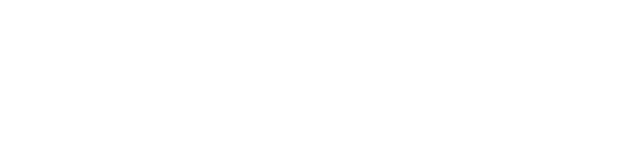
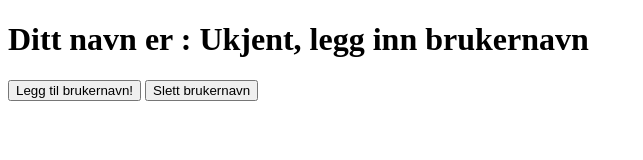
Before and after one commit to guysoul/forelesning-6, a plain HTML site: page index.html in a window 1280 px wide. Shown: the whole page, without its empty margins (0-643 px from the left). Drawn offline with Linux system fonts and the light colour scheme.

Commit message:
made a username program

```diff
--- a/index.html
+++ b/index.html
@@ -5,5 +5,42 @@
     <meta name="viewport" content="width=device-width, initial-scale=1.0" />
     <title>Storage session</title>
   </head>
-  <body></body>
+  <body>
+    <h1 id="name-txt">Ditt navn er: Ukjent</h1>
+    <input type="button" id="add-btn" value="Legg til brukernavn!" />
+    <input type="button" id="delete-btn" value="Slett brukernavn" />
+    <script>
+      const nameTxt = document.getElementById("name-txt");
+      const addBtn = document.getElementById("add-btn");
+      const deleteBtn = document.getElementById("delete-btn");
+
+      nameTxt.innerHTML = `Ditt navn er ${localStorage.getItem("name")}`;
+
+      addBtn.onclick = addName;
+      deleteBtn.onclick = deleteName;
+
+      function addName() {
+        const userName = prompt("Hva heter du?");
+        localStorage.setItem("name", userName);
+
+        nameTxt.innerHTML = `Ditt navn er ${localStorage.getItem("name")}`;
+      }
+
+      function deleteName() {
+        localStorage.removeItem("name");
+
+        updateName();
+      }
+
+      function updateName() {
+        if (localStorage.length <= 0) {
+          nameTxt.innerHTML = `Ditt navn er : Ukjent, legg inn brukernavn`;
+        } else {
+          nameTxt.innerHTML = `Ditt navn er ${localStorage.getItem("name")}`;
+        }
+      }
+
+      updateName();
+    </script>
+  </body>
 </html>
```
